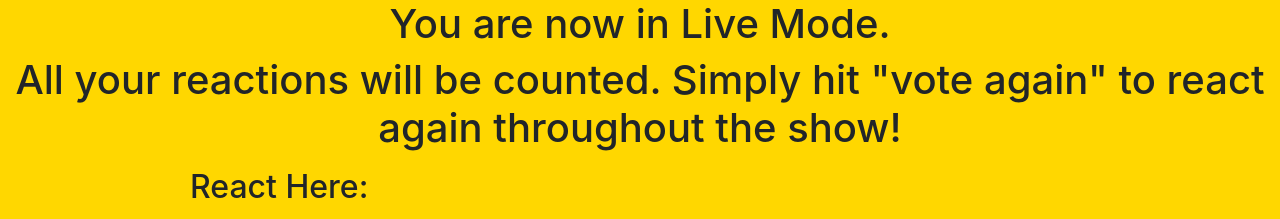
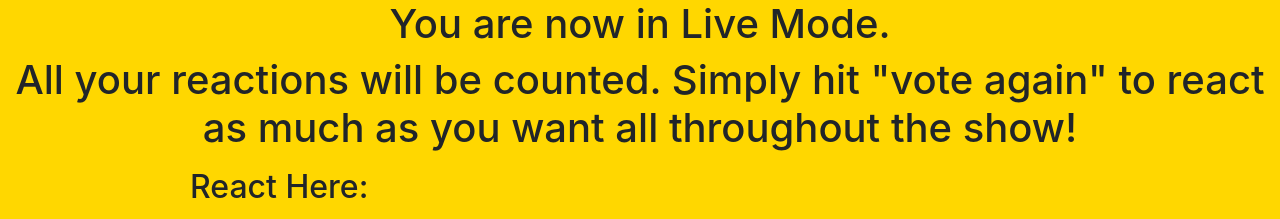
Before and after one commit to deeo1/deeo1.github.io-livemode, a plain HTML site: page index.html in a window 1280 px wide. Shown: the top 219 px of the page. Drawn offline with nearby package versions, Linux system fonts and the light colour scheme.

Commit message:
Update index.html

```diff
--- a/index.html
+++ b/index.html
@@ -17,7 +17,7 @@
     <body>
         <blockquote class="blockquote text-center">
             <h1>You are now in Live Mode.</h1>
-            <h1> All your reactions will be counted. Simply hit "vote again" to react again throughout the show! </h1>
+            <h1> All your reactions will be counted. Simply hit "vote again" to react as much as you want all throughout the show! </h1>
         </blockquote>
         <div id = "poll">
             <div>
```
